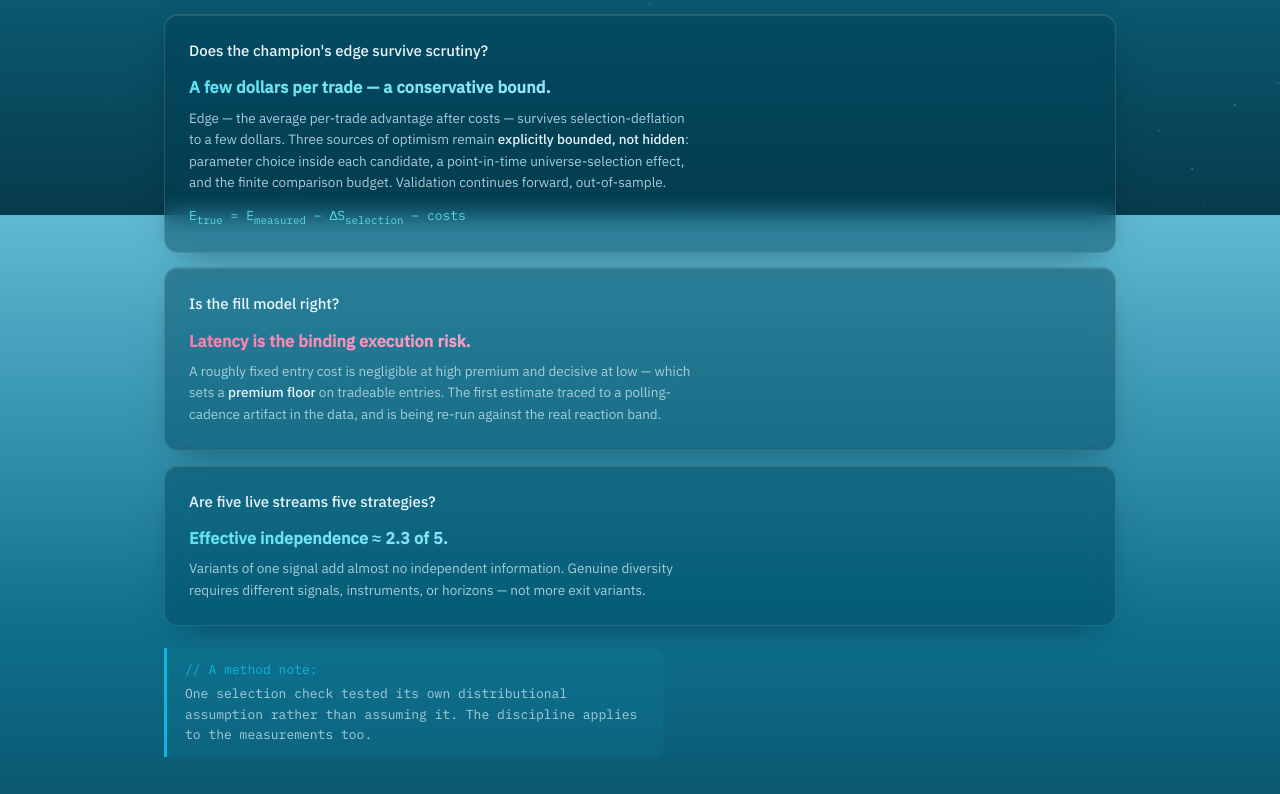
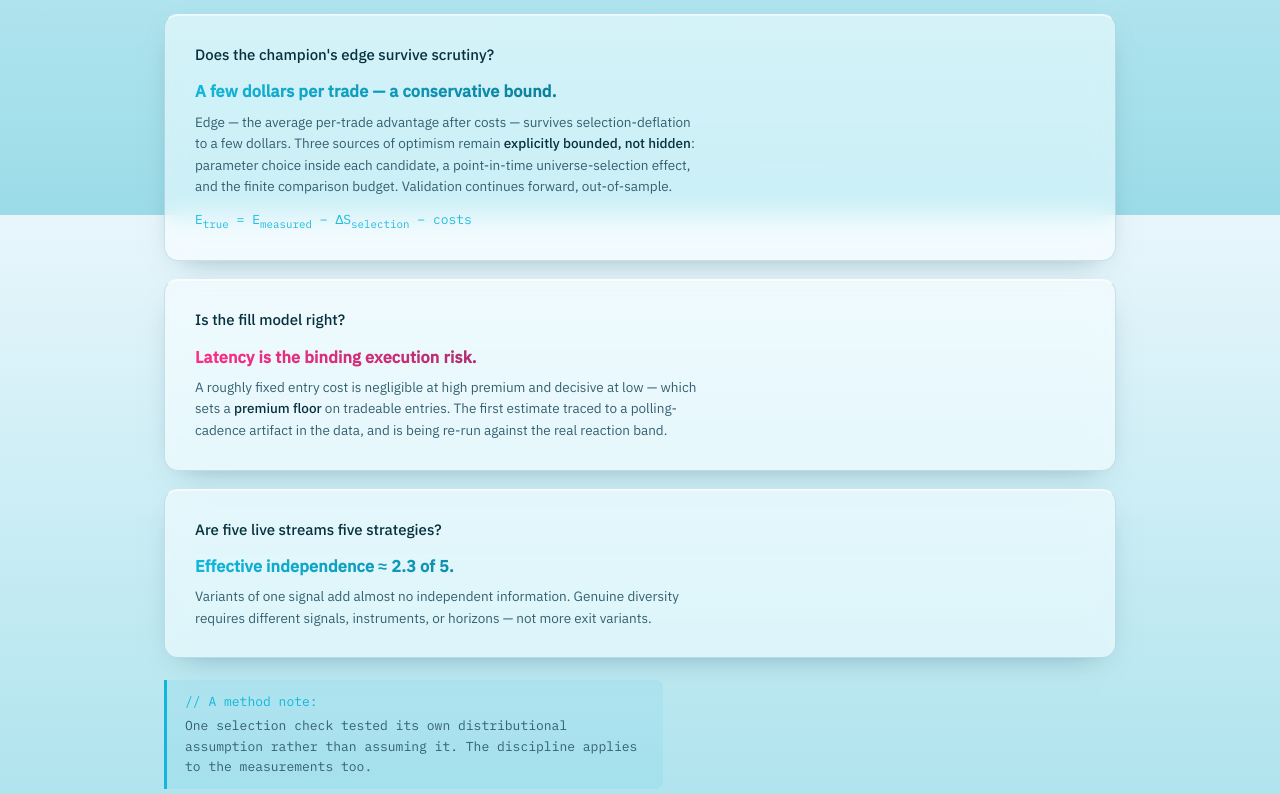
Before and after one commit to 7rst2rvjs8-bot/weather-machine, a plain HTML site: page measured/index.html in a window 1280 px wide. Shown: the part 585-1379 px from the top of the page. Drawn offline with Linux system fonts and the light colour scheme; animation ran at ten frames a second.

Commit message:
Findings → bright luminous surface (Frutiger glass)
Flip the Findings page from the deep zone to the bright surface per spec:
white glass finding-nodes on the sunlit aqua gradient, deep-ocean text.
Fix the critical verdict-callout rendering as a solid bar — the background
shorthand reset background-clip; re-declare clip:text + fill:transparent.
align-items:start on the grid. Copy unchanged.

Co-Authored-By: Claude Opus 4.8 <noreply@anthropic.com>

```diff
--- a/measured/index.html
+++ b/measured/index.html
@@ -10,7 +10,7 @@
 <link href="https://fonts.googleapis.com/css2?family=IBM+Plex+Mono:wght@400;500&family=IBM+Plex+Sans:wght@400;500&display=swap" rel="stylesheet">
 <link rel="stylesheet" href="../style.css">
 </head>
-<body class="deep">
+<body class="surface">
 <canvas id="field" aria-hidden="true"></canvas>
 <div class="atmo" aria-hidden="true"></div>
 
--- a/style.css
+++ b/style.css
@@ -168,13 +168,13 @@ body.deep .row .term{color:#43d6e8}
 .section-meta{display:flex;align-items:baseline;gap:12px;margin-bottom:8px}
 .index-token{font-family:var(--mono);font-size:11px;letter-spacing:.06em;color:var(--aqua-sig)}
 body.deep .index-token{color:#43d6e8}
-.findings-display-grid{display:grid;gap:14px;margin:30px 0 0}
-.finding-node{padding:24px}
+.findings-display-grid{display:grid;gap:18px;margin:30px 0 0;align-items:start}
+.finding-node{padding:28px 30px;height:auto;min-height:0}
 .finding-prompt{font-weight:500;font-size:15px;color:var(--ink);margin-bottom:12px}
 .verdict-callout{display:block;font-weight:600;font-size:1.02rem;letter-spacing:.01em;margin-bottom:8px;
   background:linear-gradient(90deg,var(--aqua-sig),var(--ink));-webkit-background-clip:text;background-clip:text;-webkit-text-fill-color:transparent}
 body.deep .verdict-callout{background:linear-gradient(90deg,#5fe0ef,#dff3fb);-webkit-background-clip:text;background-clip:text}
-.verdict-callout.crit{background:linear-gradient(90deg,var(--magenta),var(--ink))}
+.verdict-callout.crit{background:linear-gradient(90deg,var(--magenta),var(--ink));-webkit-background-clip:text;background-clip:text;-webkit-text-fill-color:transparent}
 body.deep .verdict-callout.crit{background:linear-gradient(90deg,#ff7ab0,#dff3fb);-webkit-background-clip:text;background-clip:text}
 .finding-node .prose-body{color:var(--muted);font-size:13.5px;line-height:1.6;max-width:62ch}
 .finding-node .prose-body b{color:var(--ink);font-weight:500}
```
